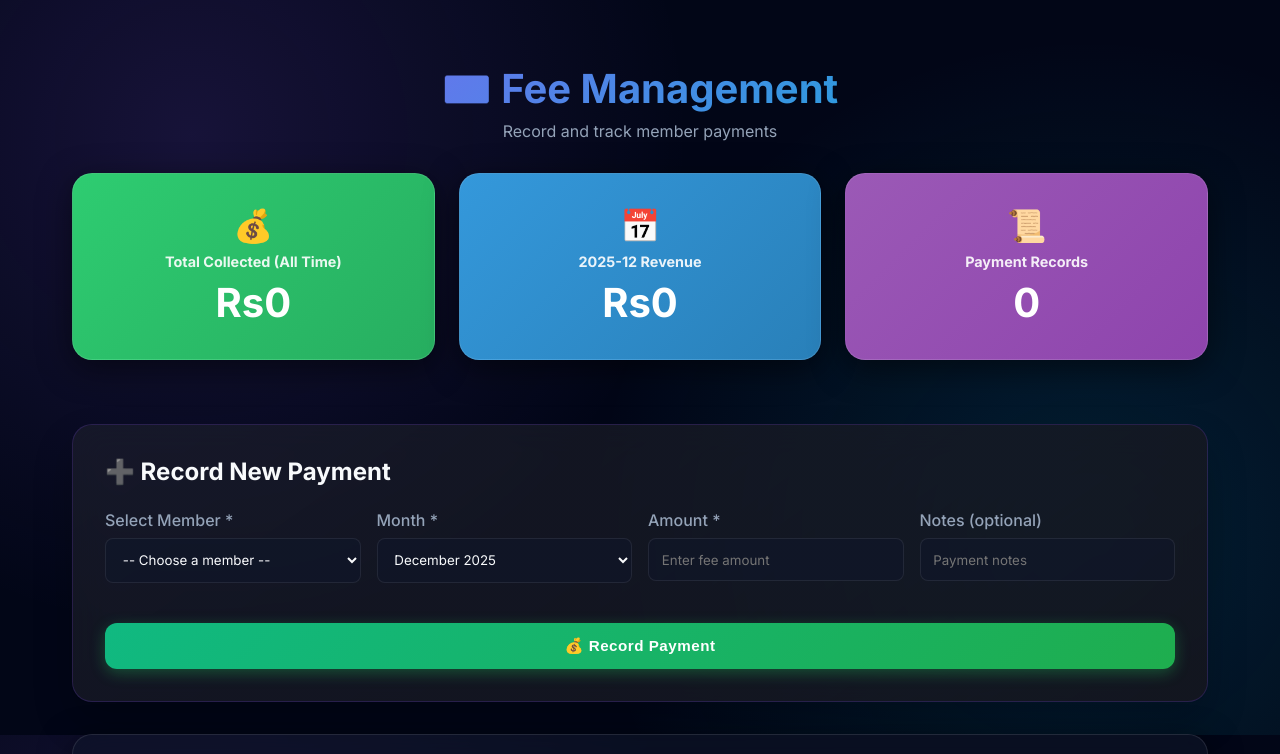
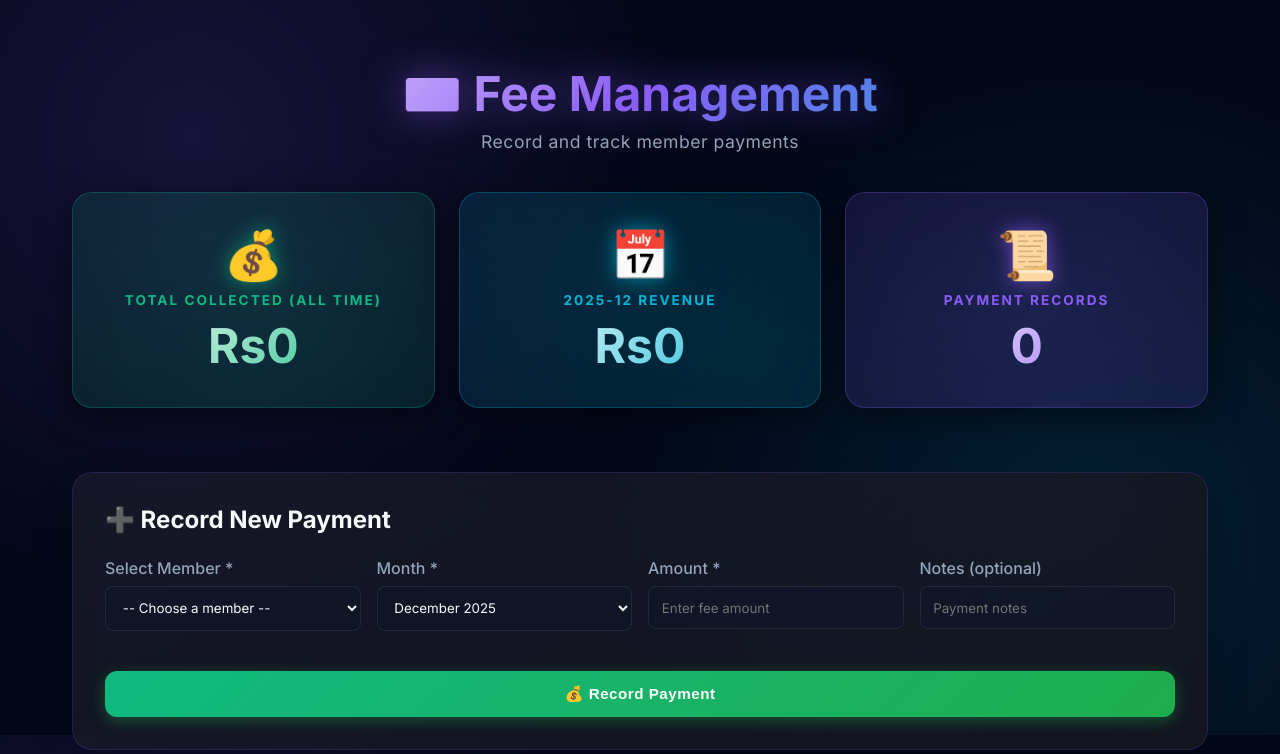
Before and after one commit to AHADKHATTAK1/fitnessmangement, a Flask app: page /fees in a window 1280 px wide. Shown: the part 65-819 px from the top of the page. Run offline with Flask 3, Linux system fonts and the light colour scheme; the visitor is signed in with stand-in values (Sample User, id 1); data comes from the database, SQL or seed files in the repository.

Commit message:
Complete VIP UI: Enhanced all pages with glassmorphism and neon effects

```diff
--- a/templates/add_member.html
+++ b/templates/add_member.html
@@ -41,7 +41,9 @@
     }
 </style>
 
-<h1 style="font-size: 2.5rem; font-weight: 700; margin-bottom: 2rem;">Add New Member</h1>
+<h1
+    style="font-size: 3rem; font-weight: 800; margin-bottom: 2.5rem; text-align: center; background: linear-gradient(135deg, #fff 0%, var(--primary) 50%, var(--secondary) 100%); -webkit-background-clip: text; -webkit-text-fill-color: transparent; background-clip: text; filter: drop-shadow(0 0 20px rgba(139, 92, 246, 0.5));">
+    ✨ Add New Member</h1>
 
 <div class="card" style="max-width: 600px; margin: 0 auto;">
     <form method="POST" enctype="multipart/form-data" id="member-form">
--- a/templates/fees.html
+++ b/templates/fees.html
@@ -3,37 +3,69 @@
 {% block title %}Fee Management - Gym Manager{% endblock %}
 
 {% block content %}
-<div style="text-align: center; margin-bottom: 2rem;">
+<div style="text-align: center; margin-bottom: 2.5rem;">
     <h1
-        style="font-size: 2.5rem; background: linear-gradient(135deg, var(--primary), var(--secondary)); -webkit-background-clip: text; background-clip: text; -webkit-text-fill-color: transparent; margin-bottom: 0.5rem;">
+        style="font-size: 3rem; font-weight: 800; background: linear-gradient(135deg, #fff 0%, var(--primary) 50%, var(--secondary) 100%); -webkit-background-clip: text; -webkit-text-fill-color: transparent; background-clip: text; filter: drop-shadow(0 0 20px rgba(139, 92, 246, 0.5)); margin-bottom: 0.5rem;">
         💳 Fee Management
     </h1>
-    <p style="color: var(--text-muted);">Record and track member payments</p>
+    <p style="color: var(--text-muted); font-size: 1.1rem; letter-spacing: 0.5px;">Record and track member payments</p>
 </div>
 
-<!-- Summary Cards -->
+<!-- VIP Summary Cards -->
 <div
     style="display: grid; grid-template-columns: repeat(auto-fit, minmax(250px, 1fr)); gap: 1.5rem; margin-bottom: 2rem;">
     <!-- Total Collected -->
-    <div class="card" style="text-align: center; background: linear-gradient(135deg, #2ecc71, #27ae60); color: white;">
-        <div style="font-size: 2rem; margin-bottom: 0.5rem;">💰</div>
-        <h3 style="font-size: 0.9rem; opacity: 0.9; margin-bottom: 0.5rem;">Total Collected (All Time)</h3>
-        <div style="font-size: 2.5rem; font-weight: bold;">{{ gym_details.currency or '$' }}{{ total_collected }}</div>
+    <div class="card"
+        style="text-align: center; background: rgba(16, 185, 129, 0.1); backdrop-filter: blur(20px); border: 1px solid rgba(16, 185, 129, 0.3); position: relative; overflow: hidden;">
+        <div
+            style="position: absolute; top: -50%; right: -50%; width: 200%; height: 200%; background: radial-gradient(circle, rgba(16, 185, 129, 0.1) 0%, transparent 70%); animation: pulse 4s ease-in-out infinite;">
+        </div>
+        <div style="position: relative; z-index: 1;">
+            <div style="font-size: 3rem; margin-bottom: 0.5rem; filter: drop-shadow(0 0 10px rgba(16, 185, 129, 0.7));">
+                💰</div>
+            <h3
+                style="font-size: 0.85rem; text-transform: uppercase; letter-spacing: 2px; color: var(--success); margin-bottom: 0.5rem; font-weight: 700;">
+                Total Collected (All Time)</h3>
+            <div
+                style="font-size: 3rem; font-weight: 900; background: linear-gradient(135deg, #fff, var(--success)); -webkit-background-clip: text; -webkit-text-fill-color: transparent;">
+                {{ gym_details.currency or '$' }}{{ total_collected }}</div>
+        </div>
     </div>
 
     <!-- Current Month -->
-    <div class="card" style="text-align: center; background: linear-gradient(135deg, #3498db, #2980b9); color: white;">
-        <div style="font-size: 2rem; margin-bottom: 0.5rem;">📅</div>
-        <h3 style="font-size: 0.9rem; opacity: 0.9; margin-bottom: 0.5rem;">{{ current_month }} Revenue</h3>
-        <div style="font-size: 2.5rem; font-weight: bold;">{{ gym_details.currency or '$' }}{{ current_month_total }}
+    <div class="card"
+        style="text-align: center; background: rgba(6, 182, 212, 0.1); backdrop-filter: blur(20px); border: 1px solid rgba(6, 182, 212, 0.3); position: relative; overflow: hidden;">
+        <div
+            style="position: absolute; top: -50%; right: -50%; width: 200%; height: 200%; background: radial-gradient(circle, rgba(6, 182, 212, 0.1) 0%, transparent 70%); animation: pulse 4s ease-in-out infinite 0.5s;">
+        </div>
+        <div style="position: relative; z-index: 1;">
+            <div style="font-size: 3rem; margin-bottom: 0.5rem; filter: drop-shadow(0 0 10px rgba(6, 182, 212, 0.7));">
+                📅</div>
+            <h3
+                style="font-size: 0.85rem; text-transform: uppercase; letter-spacing: 2px; color: var(--secondary); margin-bottom: 0.5rem; font-weight: 700;">
+                {{ current_month }} Revenue</h3>
+            <div
+                style="font-size: 3rem; font-weight: 900; background: linear-gradient(135deg, #fff, var(--secondary)); -webkit-background-clip: text; -webkit-text-fill-color: transparent;">
+                {{ gym_details.currency or '$' }}{{ current_month_total }}</div>
         </div>
     </div>
 
     <!-- Total Records -->
-    <div class="card" style="text-align: center; background: linear-gradient(135deg, #9b59b6, #8e44ad); color: white;">
-        <div style="font-size: 2rem; margin-bottom: 0.5rem;">📜</div>
-        <h3 style="font-size: 0.9rem; opacity: 0.9; margin-bottom: 0.5rem;">Payment Records</h3>
-        <div style="font-size: 2.5rem; font-weight: bold;">{{ fee_records|length }}</div>
+    <div class="card"
+        style="text-align: center; background: rgba(139, 92, 246, 0.1); backdrop-filter: blur(20px); border: 1px solid rgba(139, 92, 246, 0.3); position: relative; overflow: hidden;">
+        <div
+            style="position: absolute; top: -50%; right: -50%; width: 200%; height: 200%; background: radial-gradient(circle, rgba(139, 92, 246, 0.1) 0%, transparent 70%); animation: pulse 4s ease-in-out infinite 1s;">
+        </div>
+        <div style="position: relative; z-index: 1;">
+            <div style="font-size: 3rem; margin-bottom: 0.5rem; filter: drop-shadow(0 0 10px rgba(139, 92, 246, 0.7));">
+                📜</div>
+            <h3
+                style="font-size: 0.85rem; text-transform: uppercase; letter-spacing: 2px; color: var(--primary); margin-bottom: 0.5rem; font-weight: 700;">
+                Payment Records</h3>
+            <div
+                style="font-size: 3rem; font-weight: 900; background: linear-gradient(135deg, #fff, var(--primary)); -webkit-background-clip: text; -webkit-text-fill-color: transparent;">
+                {{ fee_records|length }}</div>
+        </div>
     </div>
 </div>
 
--- a/templates/settings.html
+++ b/templates/settings.html
@@ -3,7 +3,9 @@
 {% block title %}Settings - Gym Manager{% endblock %}
 
 {% block content %}
-<h1 style="font-size: 2.5rem; font-weight: 700; margin-bottom: 2rem;">Gym Settings</h1>
+<h1
+    style="font-size: 3rem; font-weight: 800; margin-bottom: 2.5rem; text-align: center; background: linear-gradient(135deg, #fff 0%, var(--primary) 50%, var(--secondary) 100%); -webkit-background-clip: text; -webkit-text-fill-color: transparent; background-clip: text; filter: drop-shadow(0 0 20px rgba(139, 92, 246, 0.5));">
+    ⚙️ Gym Settings</h1>
 
 <div class="card" style="max-width: 600px; margin: 0 auto;">
     <form method="POST" enctype="multipart/form-data">
```
